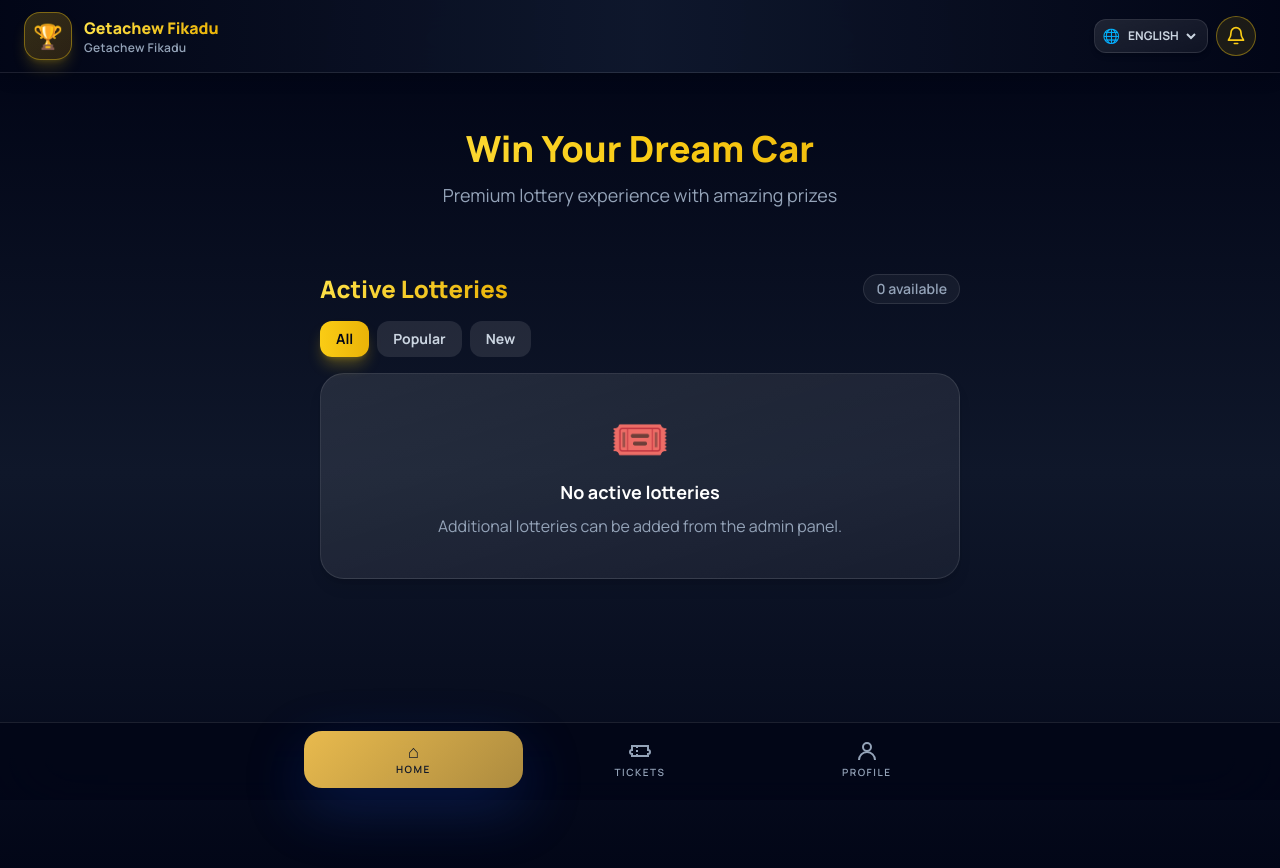
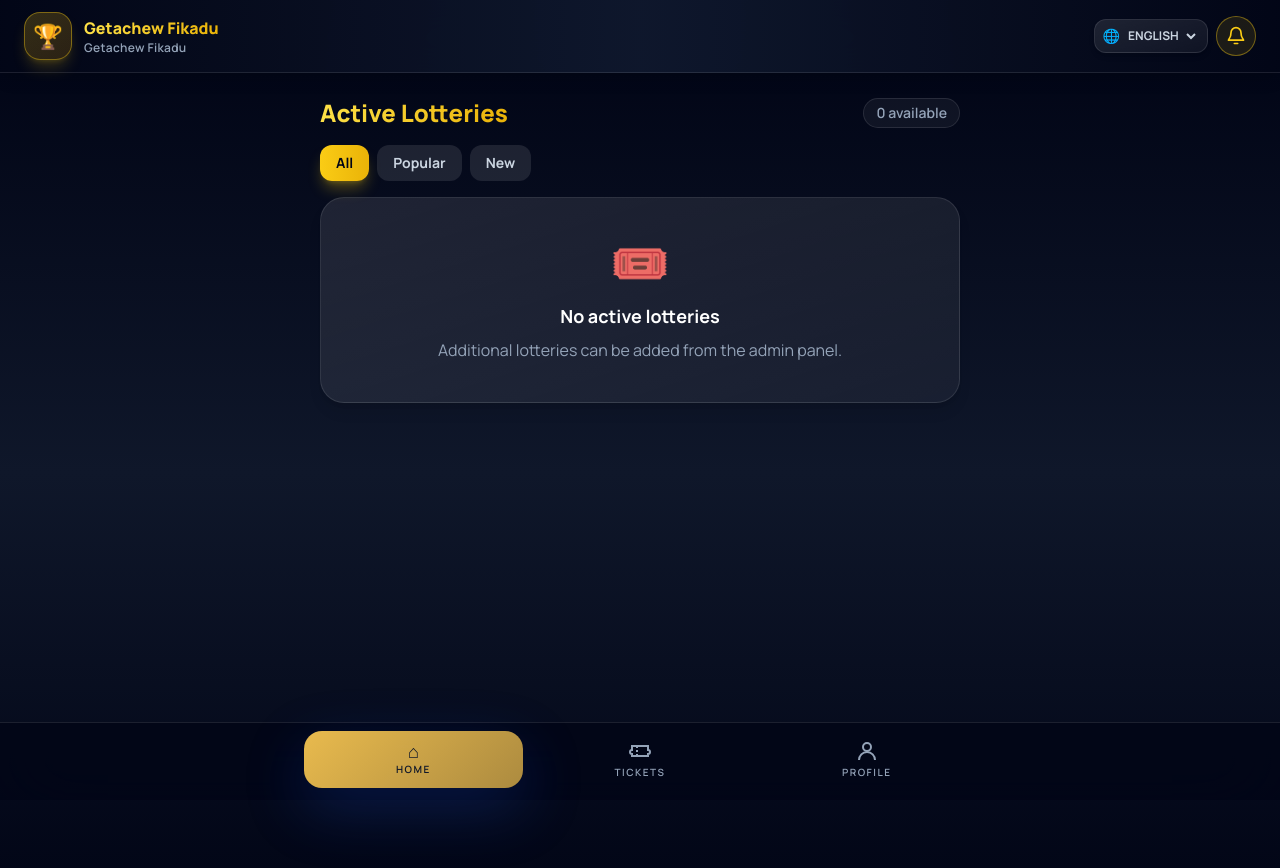
Before and after one commit to nebyu-prime/Getachew-fikadu-jirata, a Next.js app: page / in a window 1280 px wide. Shown: the top 868 px of the page. Built offline with nearby package versions, Linux system fonts and the light colour scheme.

Commit message:
Remove hero section and featured header

```diff
--- a/src/app/page.tsx
+++ b/src/app/page.tsx
@@ -271,16 +271,6 @@ export default function HomePage() {
           pt-6
           "
         >
-          {/* Hero Section */}
-          <div className="text-center py-8">
-            <h1 className="text-4xl font-black text-transparent bg-clip-text bg-gradient-to-r from-yellow-300 via-yellow-400 to-yellow-500 mb-3">
-              Win Your Dream Car
-            </h1>
-            <p className="text-slate-400 text-lg">
-              Premium lottery experience with amazing prizes
-            </p>
-          </div>
-
           {/* Featured Section */}
           {
             loading ? (
@@ -303,15 +293,7 @@ export default function HomePage() {
                 <p className="text-sm text-slate-500 mt-2">Fetching the best prizes for you</p>
               </div>
             ) : featuredLotteries.length > 0 ? (
-              <div className="space-y-4">
-                <div className="flex items-center justify-between">
-                  <h2 className="text-2xl font-black text-transparent bg-clip-text bg-gradient-to-r from-yellow-300 to-yellow-500">
-                    Featured Lotteries
-                  </h2>
-                  <span className="text-sm font-semibold text-yellow-400 bg-yellow-400/10 px-3 py-1 rounded-full border border-yellow-400/30">
-                    🔥 Hot
-                  </span>
-                </div>
+              <div className="space-y-5">
                 {
                   featuredLotteries.map((lottery) => (
                     <LotteryCard
```
